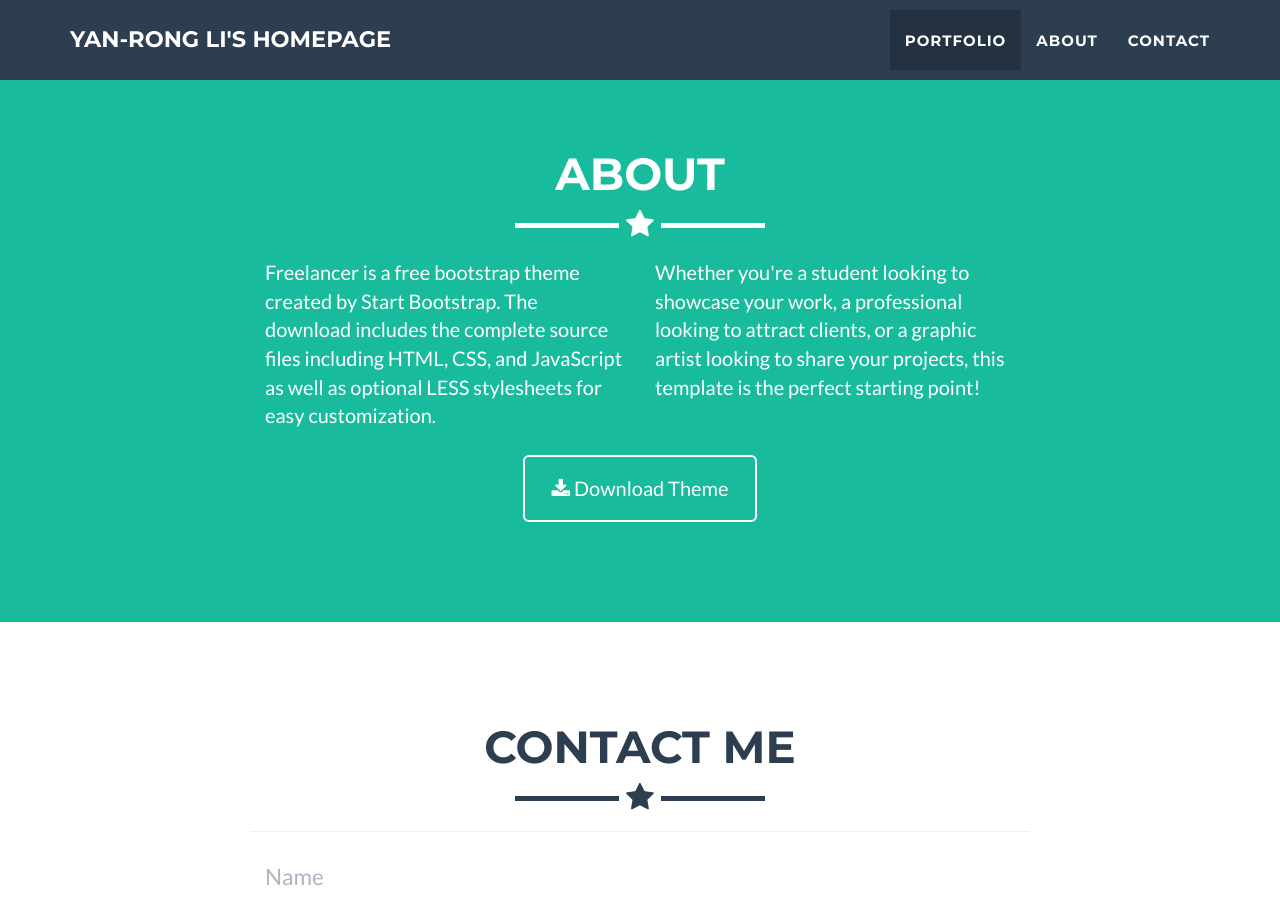
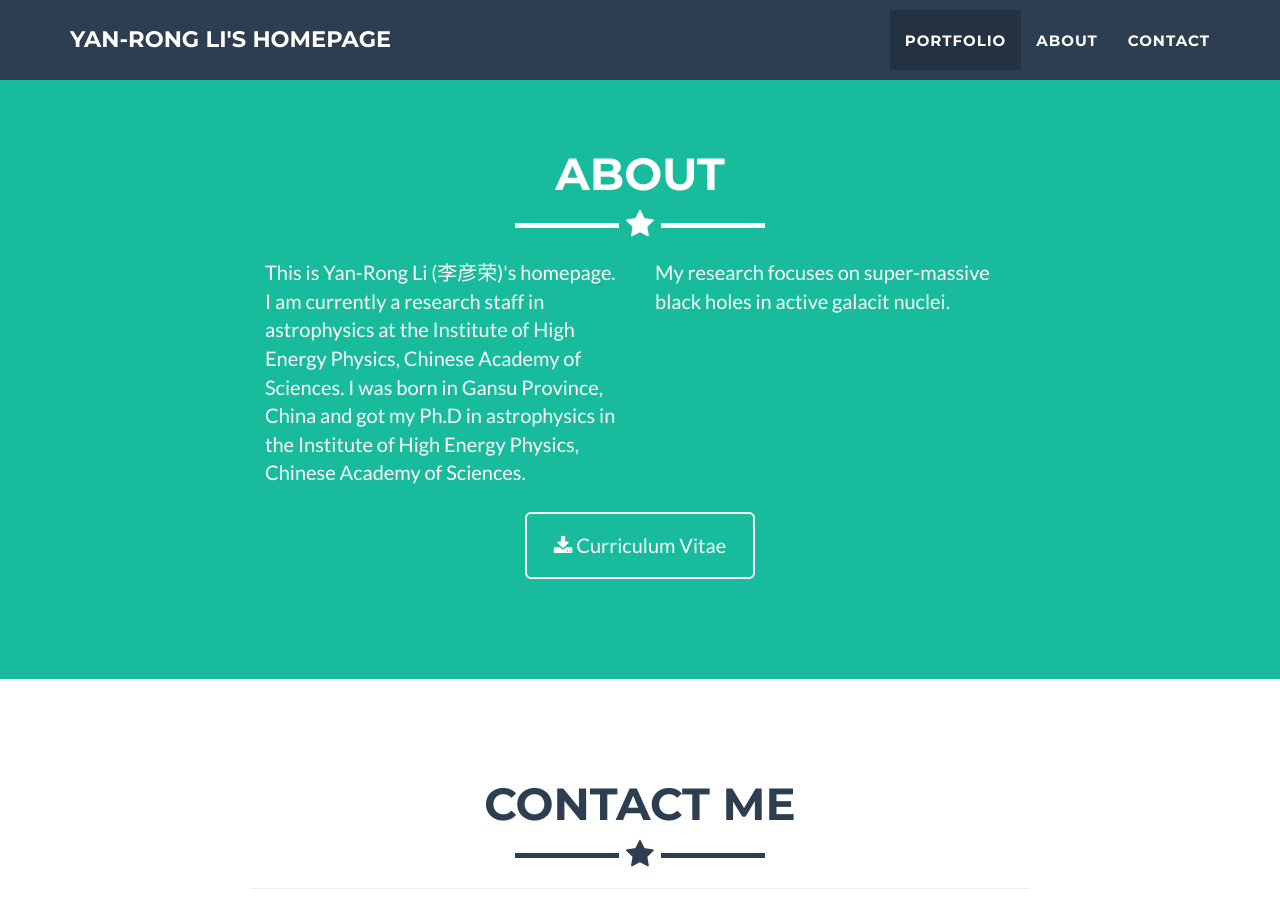
Before and after one commit to liyropt/liyropt.github.io, a Jekyll site: the page built from index.html, in a window 1280 px wide and 900 px high, scrolled down 1616 px. Built offline with Jekyll 4.4.1, drawn with Linux system fonts in a browser that asks for light colours.

Commit message:
update from the original template

```diff
--- a/_includes/about.html
+++ b/_includes/about.html
@@ -9,14 +9,18 @@
             </div>
             <div class="row">
                 <div class="col-lg-4 col-lg-offset-2">
-                    <p>Freelancer is a free bootstrap theme created by Start Bootstrap. The download includes the complete source files including HTML, CSS, and JavaScript as well as optional LESS stylesheets for easy customization.</p>
+                    <p>This is Yan-Rong Li (李彦荣)'s homepage.
+                        I am currently a research staff in astrophysics at the Institute of High Energy Physics,
+                        Chinese Academy of Sciences. I was born in Gansu Province, China and got my Ph.D in
+                        astrophysics in the Institute of High Energy Physics, Chinese Academy of Sciences.
+                    </p>
                 </div>
                 <div class="col-lg-4">
-                    <p>Whether you're a student looking to showcase your work, a professional looking to attract clients, or a graphic artist looking to share your projects, this template is the perfect starting point! </p>
+                    <p> My research focuses on super-massive black holes in active galacit nuclei. </p>
                 </div>
                 <div class="col-lg-8 col-lg-offset-2 text-center">
-                    <a href="https://github.com/jeromelachaud/freelancer-theme" class="btn btn-lg btn-outline">
-                        <i class="fa fa-download"></i> Download Theme
+                    <a href="files/liyanrong_cv2.pdf" class="btn btn-lg btn-outline">
+                        <i class="fa fa-download"></i> Curriculum Vitae
                     </a>
                 </div>
             </div>
```
Also changed, not shown: 1 other file.
